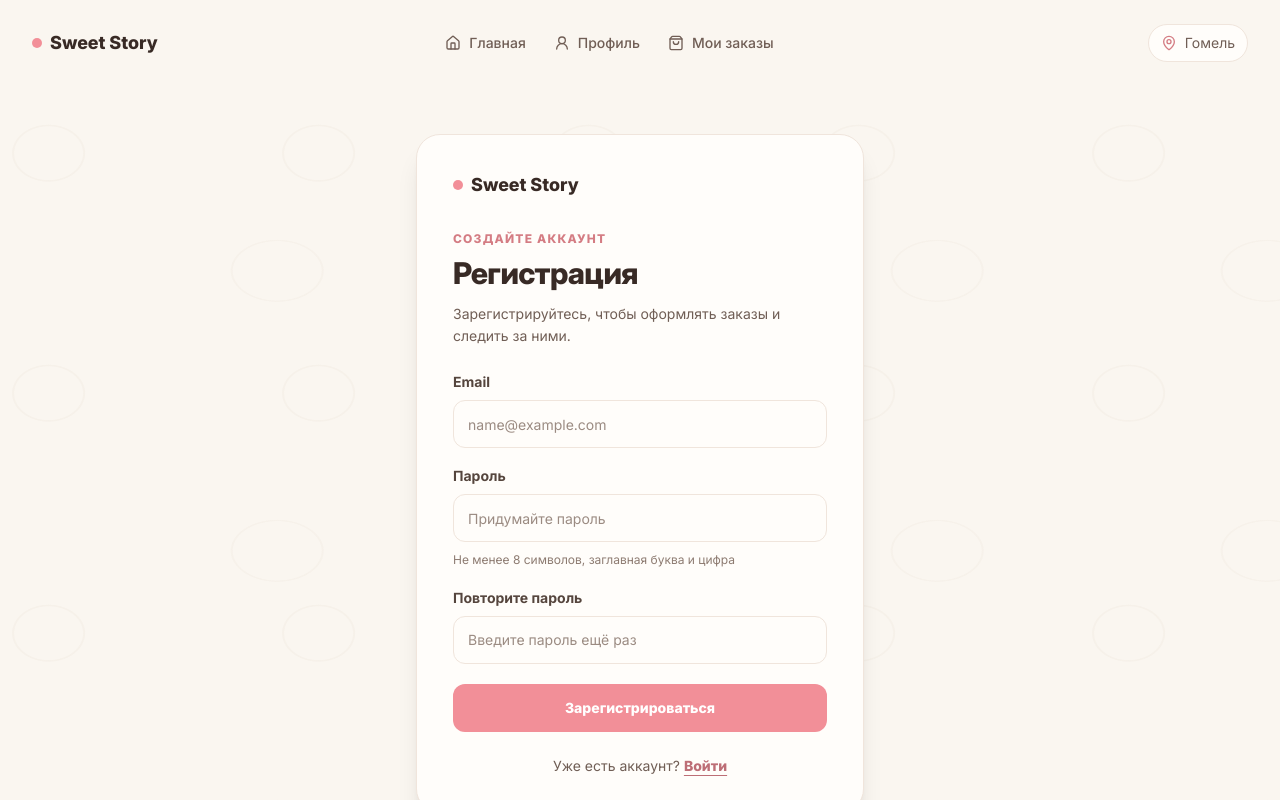
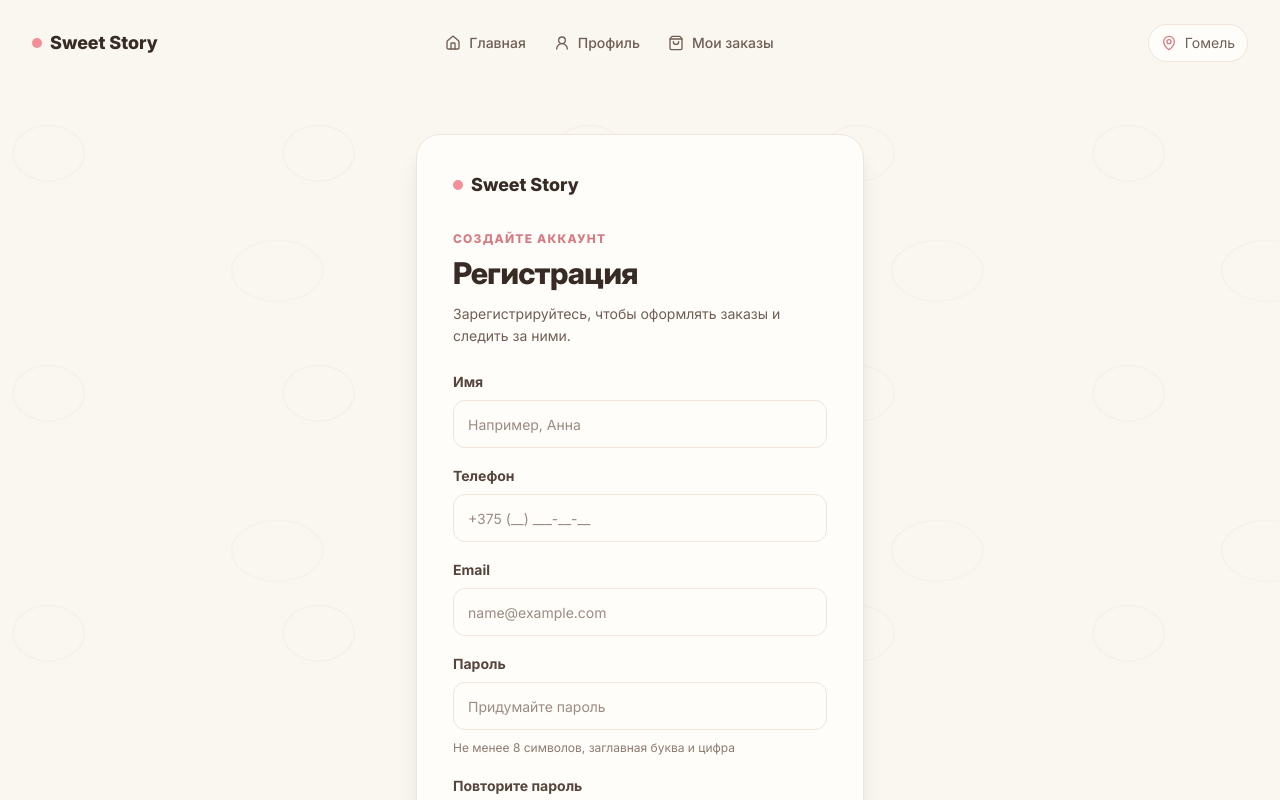
Before and after one commit to Goblins-and-me/Frontend, a Next.js app: page /register in a window 1280 px wide. Shown: the top 800 px of the page. Built offline with nearby package versions, Linux system fonts and the light colour scheme.

Commit message:
fix: registration

```diff
--- a/src/app/(main)/register/page.tsx
+++ b/src/app/(main)/register/page.tsx
@@ -29,6 +29,44 @@ export default function RegisterPage() {
         </p>
 
         <form className="grid gap-4.5" action={formAction}>
+          <label className="grid gap-2 text-sm font-bold text-brand-secondary">
+            <span>Имя</span>
+            <input
+              className="h-12 w-full rounded-xl border border-brand-border bg-brand-surface px-3.5 text-sm font-normal text-brand-ink outline-none transition placeholder:text-brand-quiet focus:border-brand-outline focus:ring-4 focus:ring-brand-outline/15 aria-invalid:border-brand-highlight"
+              type="text"
+              name="name"
+              autoComplete="name"
+              placeholder="Например, Анна"
+              aria-invalid={Boolean(state?.errors?.name)}
+              aria-describedby={state?.errors?.name ? "register-name-error" : undefined}
+              required
+            />
+            {state?.errors?.name && (
+              <span className="text-xs font-normal leading-relaxed text-rose-800" id="register-name-error">
+                {state.errors.name[0]}
+              </span>
+            )}
+          </label>
+
+          <label className="grid gap-2 text-sm font-bold text-brand-secondary">
+            <span>Телефон</span>
+            <input
+              className="h-12 w-full rounded-xl border border-brand-border bg-brand-surface px-3.5 text-sm font-normal text-brand-ink outline-none transition placeholder:text-brand-quiet focus:border-brand-outline focus:ring-4 focus:ring-brand-outline/15 aria-invalid:border-brand-highlight"
+              type="tel"
+              name="phone"
+              autoComplete="tel"
+              placeholder="+375 (__) ___-__-__"
+              aria-invalid={Boolean(state?.errors?.phone)}
+              aria-describedby={state?.errors?.phone ? "register-phone-error" : undefined}
+              required
+            />
+            {state?.errors?.phone && (
+              <span className="text-xs font-normal leading-relaxed text-rose-800" id="register-phone-error">
+                {state.errors.phone[0]}
+              </span>
+            )}
+          </label>
+
           <label className="grid gap-2 text-sm font-bold text-brand-secondary">
             <span>Email</span>
             <input
--- a/src/app/actions/register.ts
+++ b/src/app/actions/register.ts
@@ -33,14 +33,14 @@ export async function registerUser(
     return { errors };
   }
 
-  const { email, password } = validated.data;
+  const { name, phone, email, password } = validated.data;
 
   // 2. Запрос на внешний бэкенд
   try {
     const res = await fetch(`${process.env.BACKEND_URL}/api/auth/register`, {
       method: "POST",
       headers: { "Content-Type": "application/json" },
-      body: JSON.stringify({ email, password }),
+      body: JSON.stringify({ name, phone, email, password }),
     });
 
     if (!res.ok) {
--- a/src/lib/schemas/auth.ts
+++ b/src/lib/schemas/auth.ts
@@ -2,6 +2,15 @@ import { z } from "zod";
 
 export const RegisterSchema = z
   .object({
+    name: z
+      .string()
+      .trim()
+      .min(2, "Введите имя не короче 2 символов")
+      .max(100, "Имя слишком длинное"),
+    phone: z
+      .string()
+      .trim()
+      .regex(/^\+?[0-9 ()-]{6,25}$/, "Введите корректный номер телефона"),
     email: z.email("Некорректный формат email"),
     password: z
       .string()
```
